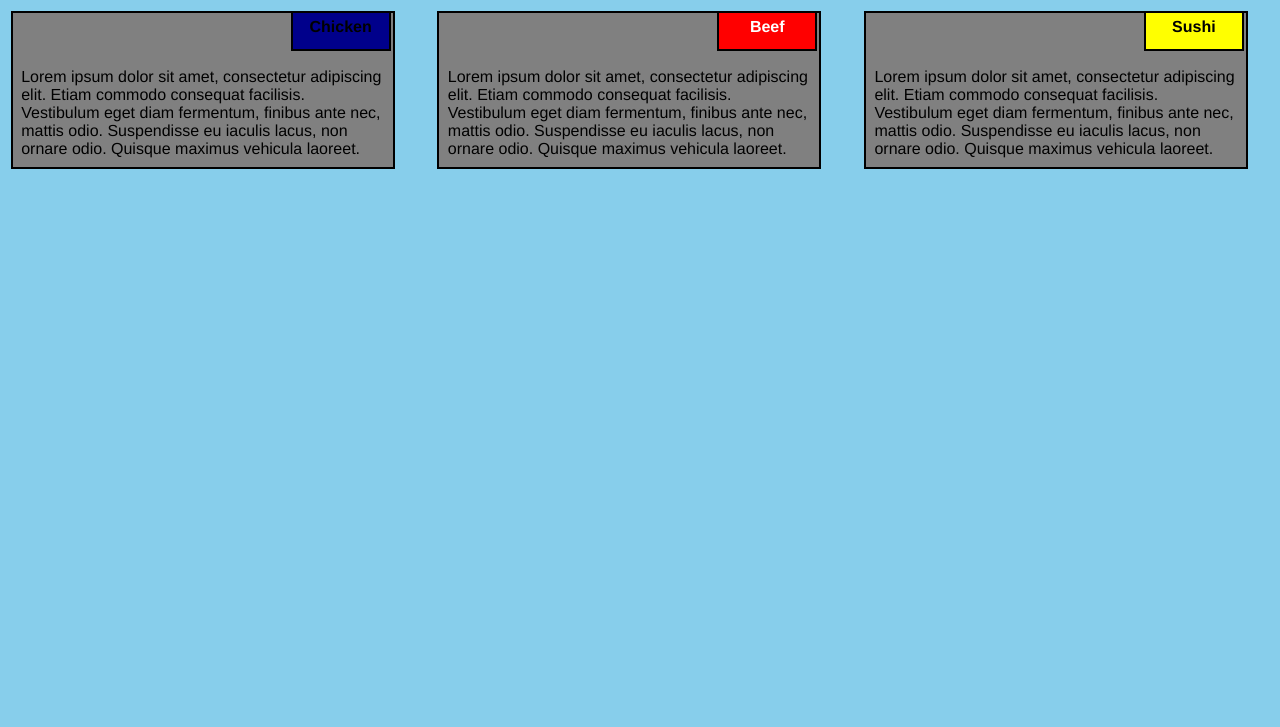
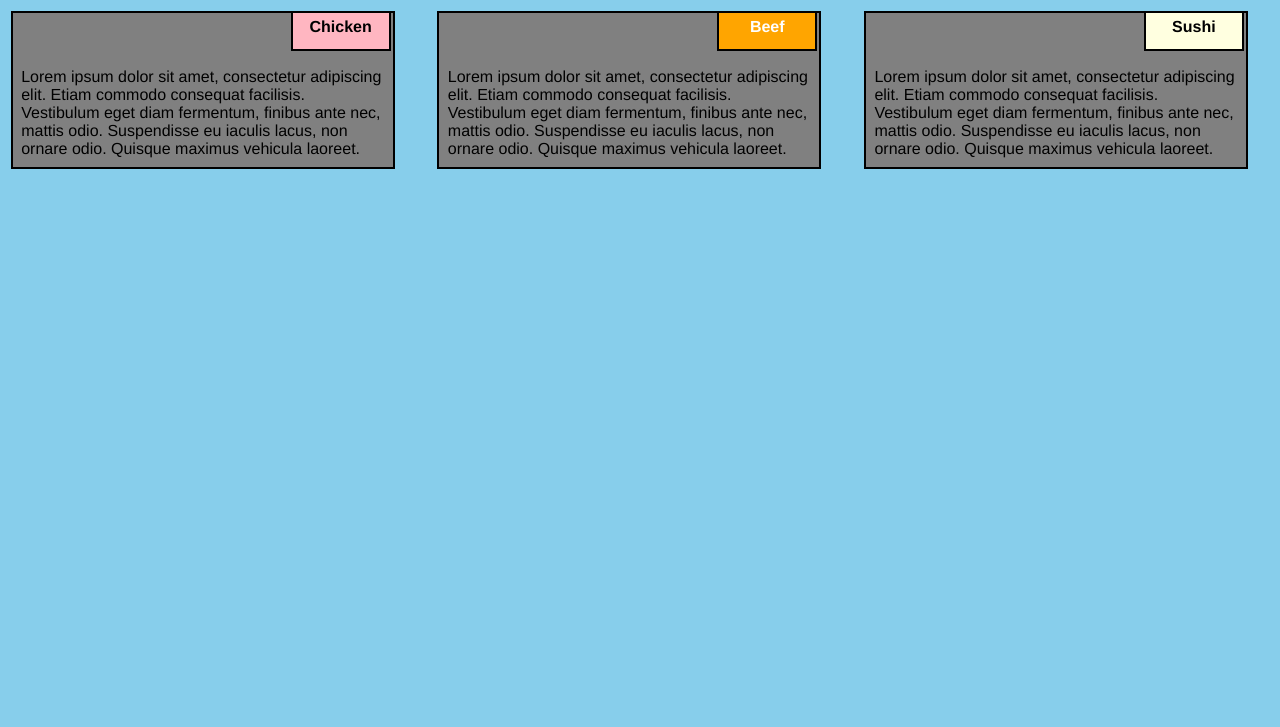
Before and after one commit to semih5/CourseraWebDev, a plain HTML site: page mod2_solution/index.html in a window 1280 px wide. Shown: the part 73-800 px from the top of the page. Drawn offline with Linux system fonts and the light colour scheme.

Commit message:
finished

```diff
--- a/mod2_solution/style.css
+++ b/mod2_solution/style.css
@@ -55,15 +55,15 @@ h1 {
 }
 
 .name1{
-  background-color: darkblue;
+  background-color: lightpink;
 }
 
 .name2{
   color: white;
-  background-color: #FF0000;
+  background-color: orange;
 }
 .name3{
-  background-color: #FFFF00;
+  background-color: lightyellow;
 }
 
 
```
Also changed, not shown: mod2_solution/index.html (+0 -1 lines).
